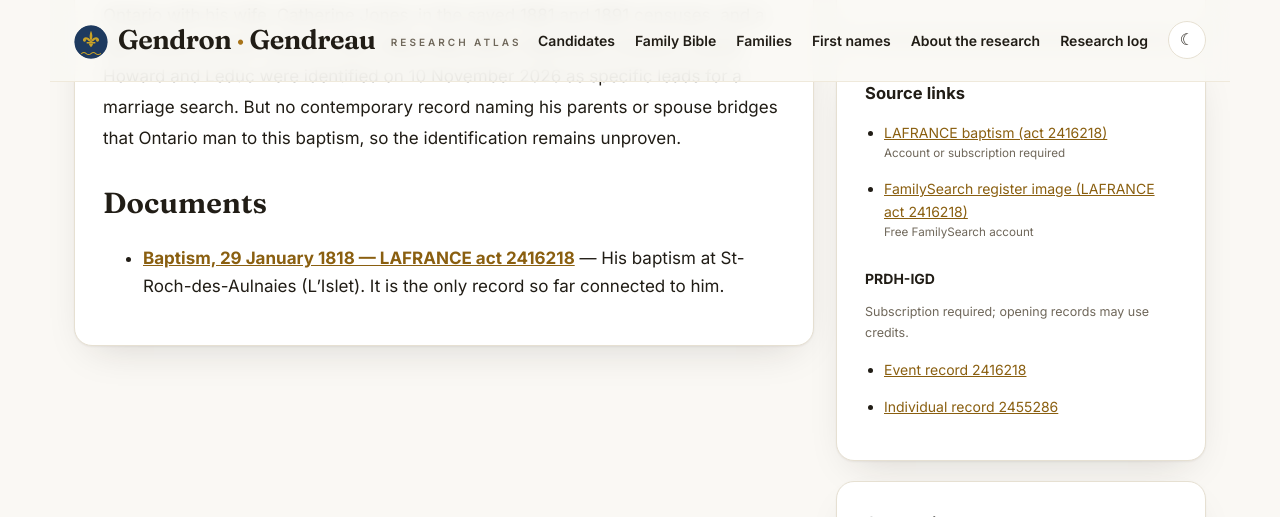
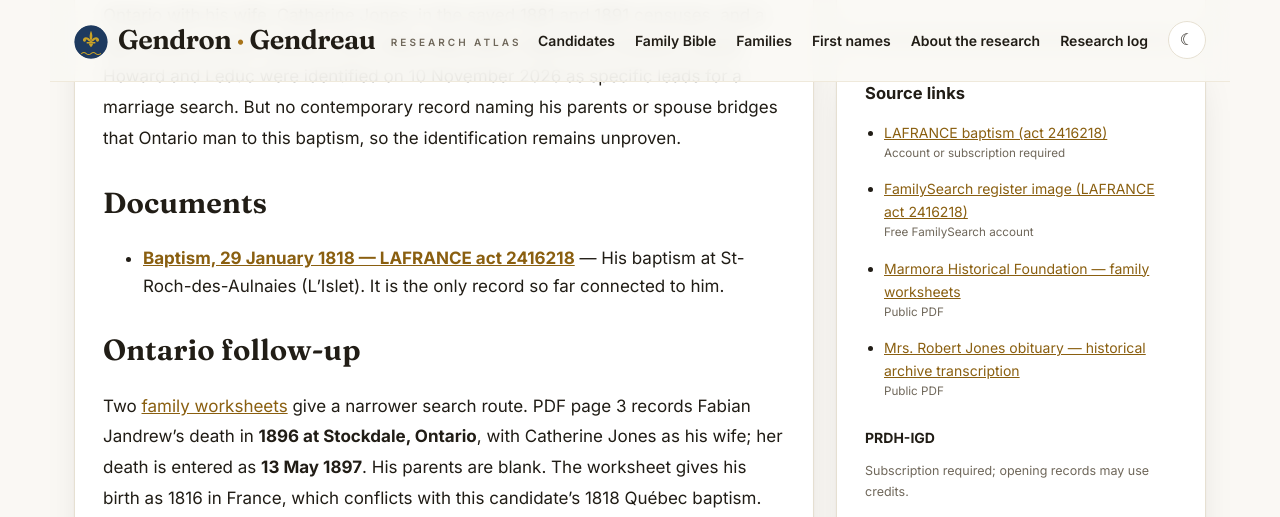
Before and after one commit to vetharmon/gendron-research, a Jekyll site: the page built from _candidates/c033.md, in a window 1280 px wide and 1400 px high, scrolled down 574 px. Shown: the top 517 px of the window. Built offline with Jekyll 4.4.1, drawn with Linux system fonts in a browser that asks for light colours; some of the changed text lies outside the part shown; grey boxes are pictures that could not be loaded.

Commit message:
Document Ontario follow-up for C010, C033 and C039

```diff
--- a/_candidates/c033.md
+++ b/_candidates/c033.md
@@ -17,6 +17,8 @@ search_log:
     outcome: "Baptism located — act 2416218, St-Roch-des-Aulnaies (L'Islet), 1818-01-29."
   - resource: "Open lead"
     outcome: "A Fabien Jandrew of Ontario, husband of Catherine Jones, is a possible later-life match, but no contemporary record bridges him to this 1818 baptism — the lead is unproven."
+  - resource: "Ontario family worksheets and obituary transcription — 14 November 2026"
+    outcome: "The Fabian Jandrew worksheet gives 1896, Stockdale, Ontario, as his death, but leaves both parents blank and gives birth as 1816 in France. A second worksheet names Margaret Jandrew as his daughter with Catherine Jones and gives her marriage as 17 January 1872 at Madoc/Rawdon. A transcribed 1909 obituary supplies Margaret’s siblings. These are record-search leads; no Québec parentage connection established."
 permalink: /candidates/c033/
 sources:
   - label: "LAFRANCE baptism (act 2416218)"
@@ -27,6 +29,14 @@ sources:
     url: https://www.familysearch.org/ark:/61903/3:1:3QSQ-G99W-FX3Q
     access: Free FamilySearch account
     provenance: Quebec, Catholic Parish Registers, 1621-1979 — image 293, DGS 5471267. Matched to the LAFRANCE act on name, date and parents (12 Nov 2026).
+  - label: "Marmora Historical Foundation — family worksheets"
+    url: "https://static1.squarespace.com/static/53052d10e4b0b111f005ebe2/t/5fe250cf421188466b4b79d4/1608667445932/Family%2Bwork%2Bsheets.pdf"
+    access: "Public PDF"
+    provenance: "Scanned compiled worksheets, PDF pages 3 and 8, visually read 14 November 2026. Fabian’s parents are blank; the stated 1816 France birth conflicts with the candidate’s 1818 Québec baptism."
+  - label: "Mrs. Robert Jones obituary — historical archive transcription"
+    url: "https://static1.squarespace.com/static/53052d10e4b0b111f005ebe2/t/5f617effc295d97626e6ba2e/1600225031321/Obituaries%2BVol.%2B2%2BJohns%2Bto%2BJulian.pdf#page=25"
+    access: "Public PDF"
+    provenance: "PDF page 25 transcribes Marmora Herald, 1 July 1909, page 1. Read as a transcription; the original newspaper page was not inspected."
 filenames:
   []
 ---
@@ -38,3 +48,11 @@ Fabien Gendreau was baptized on 29 January 1818 at St-Roch-des-Aulnaies (L'Islet
 ## Documents
 
 - **[Baptism, 29 January 1818 — LAFRANCE act 2416218](https://www.genealogiequebec.com/Membership/LAFRANCE/acte/2416218)** — His baptism at St-Roch-des-Aulnaies (L'Islet). It is the only record so far connected to him.
+
+## Ontario follow-up
+
+Two [family worksheets](https://static1.squarespace.com/static/53052d10e4b0b111f005ebe2/t/5fe250cf421188466b4b79d4/1608667445932/Family%2Bwork%2Bsheets.pdf) give a narrower search route. PDF page 3 records Fabian Jandrew’s death in **1896 at Stockdale, Ontario**, with Catherine Jones as his wife; her death is entered as **13 May 1897**. His parents are blank. The worksheet gives his birth as 1816 in France, which conflicts with this candidate’s 1818 Québec baptism. These entries have no cited supporting acts.
+
+PDF page 8 identifies Margaret Jandrew as a daughter of Fabian Jandrew and Catherine Jones, and records her marriage to Robert Jones on **17 January 1872 at Madoc/Rawdon**. A [transcription of her obituary](https://static1.squarespace.com/static/53052d10e4b0b111f005ebe2/t/5f617effc295d97626e6ba2e/1600225031321/Obituaries%2BVol.%2B2%2BJohns%2Bto%2BJulian.pdf#page=25), attributed to the *Marmora Herald*, 1 July 1909, page 1, names brothers W. J. Jandrew of Ottawa and Charles of Frankford, and sister Mrs. John Stacy of North Bay. It describes Margaret as born in Rawdon in 1851. The obituary does not name her parents.
+
+The next records to obtain are Fabian’s 1896 Ontario death registration and Margaret’s 1872 marriage registration. The Ontario family remains unconnected to the St-Roch-des-Aulnaies baptism.
```
Also changed, not shown: _candidates/c010.md (+6 -0 lines), _candidates/c039.md (+12 -0 lines), research-notes/2026-11-14-three-candidate-followup.md (added, +39 -0 lines).
